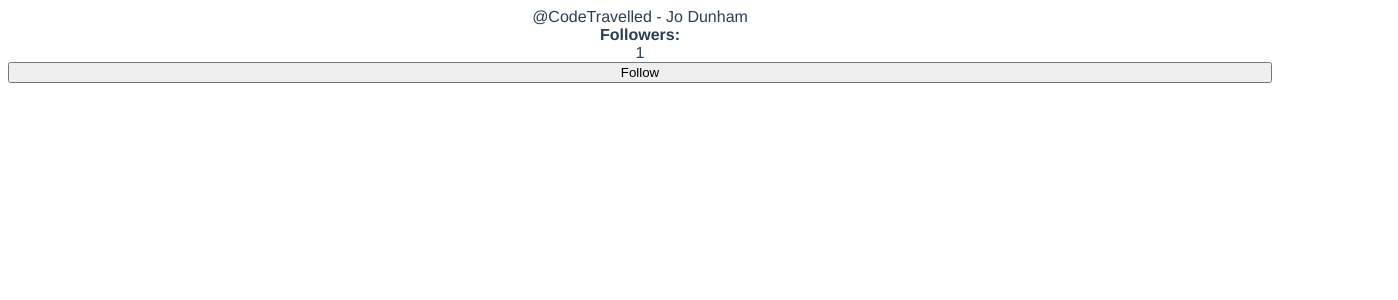
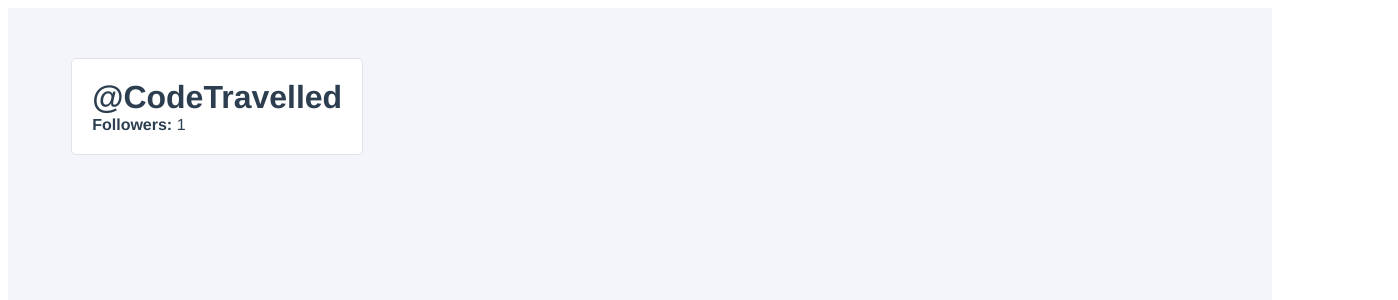
Before and after one commit to Rainbow-Ninja/Twotter, a Vue app: page / in a window 1280 px wide. Shown: the top 300 px of the page, 1398 px wide, since content can reach past the window. Built offline with nearby package versions, Linux system fonts and the light colour scheme.

Commit message:
clean up and separate userprofile

```diff
--- a/src/App.vue
+++ b/src/App.vue
@@ -1,50 +1,15 @@
 <template>
     <div id='app'>
-    @{{ user.username }} - {{ fullName }}
-    <strong>Followers: </strong>{{ followers }}
-    <!-- <button v-on:click="followUser">Follow</button> these two lines are the same!! -->
-    <button @click="followUser">Follow</button>
+        <UserProfile/>
     </div>
 </template>
 
 <script>
+import UserProfile from "./components/UserProfile";
 
 export default {
   name: 'App',
-  data() {
-    return {
-      followers: 0,
-      user: {
-        id: 1,
-        username: 'CodeTravelled',
-        firstName: 'Jo',
-        lastName: 'Dunham',
-        email: 'joDunham@email.com',
-        isAdmin: true
-      }
-    }
-  },
-  watch: { //watches something and runs every time it changes
-    followers(newFollowerCount, oldFollowerCount) { //give it the same name as what you are watching just to make it readable
-      if(oldFollowerCount < newFollowerCount) {
-        console.log(`${this.user.username} has gained a follower!`);
-      }
-    }
-  },
-  computed: {
-    fullName() {
-      return `${this.user.firstName} ${this.user.lastName}`;
-    }
-  },
-  methods: {
-    followUser() {
-      this.followers++;
-    }
-  },
-
-  mounted() { //run every time component is loaded for the first time, or remounted, each time starts the first time. Lifecycle hook
-    this.followUser();
-  }
+  components: { UserProfile }
 }
 </script>
 
@@ -53,9 +18,8 @@
     font-family: Avenir, Helvetica, Arial, sans-serif;
     -webkit-font-smoothing: antialiased;
     -moz-osx-font-smoothing: grayscale;
-  text-align: center;
     color: #2c3e50;
-  display: flex;
-  flex-direction: column;
+    min-height: 100vh;
+    background-color: #F3F5FA;
   }
 </style>
--- /dev/null
+++ b/src/components/UserProfile.vue
@@ -0,0 +1,75 @@
+<template>
+  <div class='user-profile'>
+    <div class='user-profile__user-panel'>
+      <h1 class='user-profile__username'>@{{ user.username }}</h1>
+        <div class='user-profile__follower-count'>
+          <strong>Followers: </strong>{{ followers }}
+    <!-- <button v-on:click="followUser">Follow</button>
+    <button @click="followUser">Follow</button>  these two lines are the same!! -->
+        </div>
+      </div>
+    </div>
+</template>
+
+<script>
+export default {
+  name: 'UserProfile',
+  data() {
+    return {
+      followers: 0,
+      user: {
+        id: 1,
+        username: 'CodeTravelled',
+        firstName: 'Jo',
+        lastName: 'Dunham',
+        email: 'joDunham@email.com',
+        isAdmin: true
+      }
+    }
+  },
+  watch: { //watches something and runs every time it changes
+    followers(newFollowerCount, oldFollowerCount) { //give it the same name as what you are watching just to make it readable
+      if(oldFollowerCount < newFollowerCount) {
+        console.log(`${this.user.username} has gained a follower!`);
+      }
+    }
+  },
+  computed: {
+    fullName() {
+      return `${this.user.firstName} ${this.user.lastName}`;
+    }
+  },
+  methods: {
+    followUser() {
+      this.followers++;
+    }
+  },
+
+  mounted() { //run every time component is loaded for the first time, or remounted, each time starts the first time. Lifecycle hook
+    this.followUser();
+  }
+}
+</script>
+
+<style>
+    .user-profile {
+        display: grid;
+        grid-template-columns: 1fr 3fr;
+        width: 100%;
+        padding: 50px 5%;
+    }
+
+    .user-profile__user-panel{
+        display: flex;
+        flex-direction: column;
+        margin-right: 50px;
+        padding: 20px;
+        background-color: white;
+        border-radius: 5px;
+        border: 1px solid #DFE3E8;
+    }
+
+    h1 {
+        margin: 0;
+    }
+</style>
```
Lines whose indentation alone changed are shown as unchanged.
